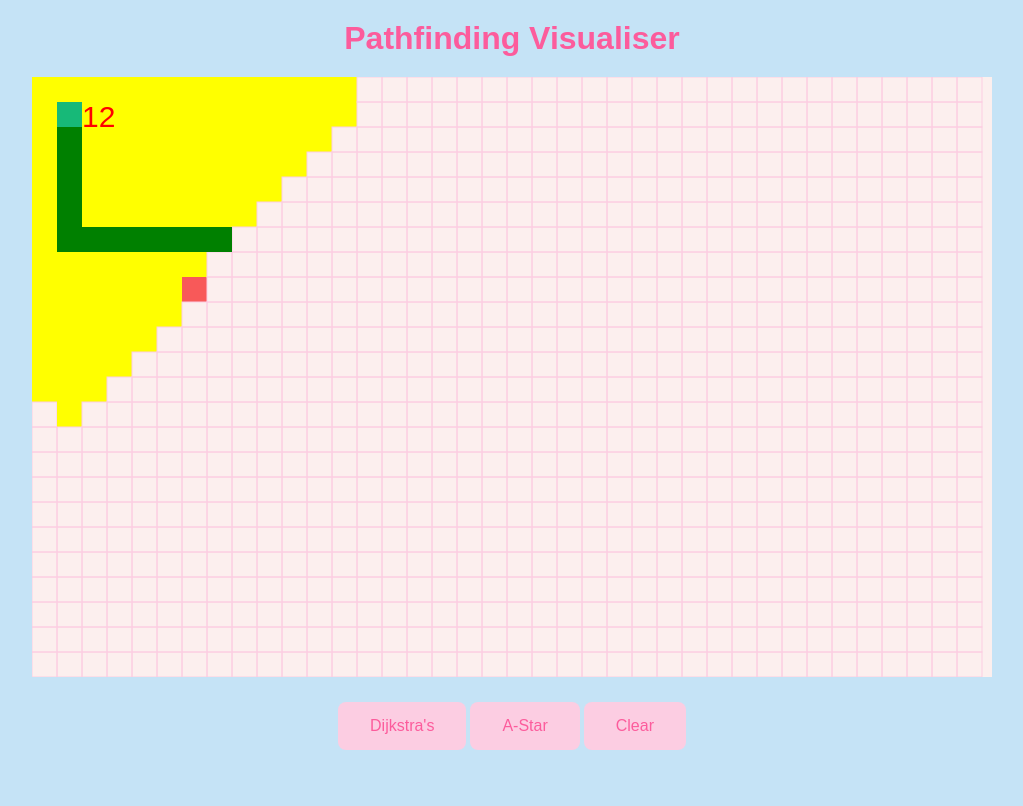
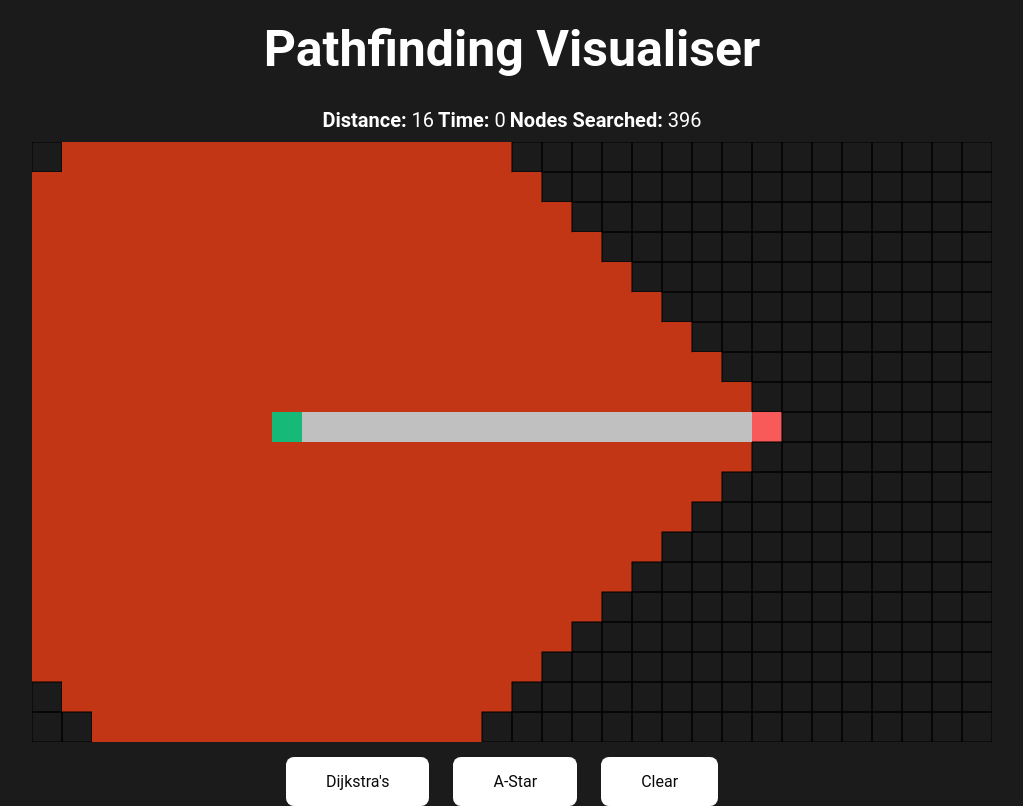
Before and after one commit to mark-strudwick/PathfindingVisualiser, a plain HTML site: page index.html in a window 1280 px wide. Both pictures are taken after a click on the button "Dijkstra's". Shown: the whole page, without its empty margins (128-1151 px from the left). Drawn offline with Linux system fonts and the light colour scheme.

Commit message:
Add files via upload

```diff
--- /dev/null
+++ b/clock.js
@@ -0,0 +1,10 @@
+function startClock() {
+    var startTime = new Date();
+    return startTime;
+}
+
+function stopClock(startTime) {
+    var elapsedTime = new Date() - startTime;
+    // Formats elapsedTime into seconds.milliseconds
+    return elapsedTime / 1000;
+}
--- a/grid.js
+++ b/grid.js
@@ -15,15 +15,21 @@ class Grid {
             this.grid[i] = [];
         }
 
+        // Creates start and finish node positions to be proportionate to canvas size
+        let startColumn = round(columns / 4);
+        let startRow = round(rows / 2) - 1;
+        let finishColumn = round(columns - (columns / 4));
+        let finishRow = round(rows / 2) - 1;
+
         for (let column = 0; column < this.columns; column++) {
             for (let row = 0; row < this.rows; row++) {
-                if (column == 1 && row == 1) {
+                if (column == startColumn && row == startRow) {
                     var isStart = true;
                 }
                 else {
                     var isStart = false;
                 }
-                if (column == 6 && row == 8) {
+                if (column == finishColumn && row == finishRow) {
                     var isFinish = true;
                 }
                 else {
@@ -45,23 +51,11 @@ class Grid {
 
     updateBoard() {
         if (mouse.down == true) {
-            /*if (this.grid[mouse.x][mouse.y.isStart] == true) {
-                while (mouse.down == true) {
-                    if (mouse.x !== changeX || mouse.y !== changeY) {
-                        console.log("ye")
-                    }
-                }
-            }*/
-            // check if mouse is in start
-            // check if mouse has moved to new node
-            // turn dx,dy start to false
-            // set x, y start to true
-
-            if (this.grid[mouse.dx][mouse.dy].isStart == true) {
-                this.grid[mouse.dx][mouse.dy].isStart = false;
+            if (this.grid[changeX][changeY].isStart == true) {
+                this.grid[changeX][changeY].isStart = false;
                 this.grid[mouse.x][mouse.y].isStart = true;
-            } else if (this.grid[mouse.dx][mouse.dy].isFinish == true) {
-                this.grid[mouse.dx][mouse.dy].isFinish = false;
+            } else if (this.grid[changeX][changeY].isFinish == true) {
+                this.grid[changeX][changeY].isFinish = false;
                 this.grid[mouse.x][mouse.y].isFinish = true;
             } else if (mouse.x !== changeX || mouse.y !== changeY) {
                 this.grid[mouse.x][mouse.y].clicked();
@@ -95,4 +89,17 @@ class Grid {
     setStartNodeDistance(distance) {
         this.getStartNode().distance = distance;
     }
+
+    // Clears any previous searches
+    resetGrid() {
+        for (let column = 0; column < this.columns; column++) {
+            for (let row = 0; row < this.rows; row++) {
+                this.grid[column][row].neighbours = [];
+                this.grid[column][row].previousNode = null;
+                this.grid[column][row].isVisited = false;
+                this.grid[column][row].distance = Infinity;
+
+            }
+        }
+    }
 }
--- a/index.html
+++ b/index.html
@@ -10,9 +10,18 @@
 
 <body>
     <h1>Pathfinding Visualiser</h1>
+    <div class="info">
+        <h2>Distance: </h2>
+        <div id="distance">0</div>
+        <h3>Time: </h3>
+        <div id="time">0.0</div>
+        <h4>Nodes Searched: </h4>
+        <div id="searched">0</div>
+    </div>
     <canvas id="canvas"></canvas>
     <script src="grid.js"></script>
     <script src="node.js"></script>
+    <script src="clock.js"></script>
     <script src="dijkstra.js"></script>
     <script src="astar.js"></script>
     <script src="script.js"></script>
--- a/node.js
+++ b/node.js
@@ -29,9 +29,9 @@ class Node {
         } else if (this.isFinish == true) {
             return "#f85959";
         } else if (this.isWall == true) {
-            return "black";
+            return "#ffffff";
         } else if (this.isVisited == true) {
-            return "yellow";
+            return "#c23616";
         }
     }
 
@@ -42,7 +42,7 @@ class Node {
         }
         else {
             ctx.lineWidth = 1;
-            ctx.strokeStyle = "#fccde2";
+            ctx.strokeStyle = "black";
             ctx.strokeRect(this.column * nodeSize, this.row * nodeSize, nodeSize, nodeSize);
         }
     }
@@ -78,6 +78,5 @@ class Node {
 
     clicked() {
         this.isWall = !this.isWall;
-        console.log(this.isWall);
     }
 }
--- a/script.js
+++ b/script.js
@@ -1,16 +1,16 @@
-const canvas = document.getElementById("canvas");
-const ctx = canvas.getContext("2d");
-
 const floor = Math.floor;
 const abs = Math.abs;
 const round = Math.round;
 
-canvas.width = window.innerWidth - (window.innerWidth / 4);
-canvas.height = window.innerHeight - (window.innerHeight / 4);
+const canvas = document.getElementById("canvas");
+const ctx = canvas.getContext("2d");
 
-const nodeSize = 25;
-const rows = round(canvas.height / nodeSize);
-const columns = round(canvas.width / nodeSize);
+const nodeSize = 30;
+const columns = round((window.innerWidth - (window.innerWidth / 4)) / nodeSize);
+const rows = round((window.innerHeight - (window.innerHeight / 4)) / nodeSize);
+
+canvas.width = columns * nodeSize;
+canvas.height = rows * nodeSize;
 
 const mouse = {
     x: undefined,
@@ -25,15 +25,24 @@ function getDistance(nodeA, nodeB) {
 }
 
 function drawDijkstra(grid) {
-    dijkstra(grid)
-    drawShortestPath(grid);
+    var startTime = startClock();
+    grid.resetGrid();
+    grid.drawGrid();
+    dijkstra(grid);
+    finishTime = stopClock(startTime);
+    drawShortestPath(grid, finishTime);
 }
 
 function drawAStar(grid) {
+    var startTime = startClock();
+    grid.resetGrid();
+    grid.drawGrid();
     aStar(grid);
-    drawShortestPath(grid);
+    var finishTime = stopClock(startTime);
+    drawShortestPath(grid, finishTime);
 }
 
+// Used to sort an array into decreasing distance values
 function sortNodesByDistance(unvisitedNodes) {
     unvisitedNodes.sort((nodeA, nodeB) => nodeA.distance - nodeB.distance)
 }
@@ -48,16 +57,30 @@ function getNodesInShortestPathOrder(finishNode) {
     return nodesInShortestPathOrder;
 }
 
-function drawShortestPath(board) {
-    const nodesInShortestPathOrder = getNodesInShortestPathOrder(board.getFinishNode());
+function drawShortestPath(grid, finishTime) {
+    const nodesInShortestPathOrder = getNodesInShortestPathOrder(grid.getFinishNode());
     for (let i = 1; i < nodesInShortestPathOrder.length - 1; i++) {
         node = nodesInShortestPathOrder[i]
-        ctx.fillStyle = "green";
-        ctx.fillRect(node.row * nodeSize, node.column * nodeSize, nodeSize, nodeSize);
+        ctx.fillStyle = "#C0C0C0";
+        ctx.fillRect(node.column * nodeSize, node.row * nodeSize, nodeSize, nodeSize);
     }
-    ctx.fillStyle = "red";
-    ctx.font = "30px Arial";
-    ctx.fillText(nodesInShortestPathOrder.length - 1, 50, 50);
+
+    // Displays the distance
+    document.getElementById("distance").innerHTML = nodesInShortestPathOrder.length - 1;
+    // Displays the time taken
+    document.getElementById("time").innerHTML = finishTime;
+
+    nodesSearched = 0
+    for (let column = 0; column < grid.columns; column++) {
+        for (let row = 0; row < grid.rows; row++) {
+            if (grid.grid[column][row].isVisited == true) {
+                nodesSearched += 1
+            }
+        }
+    }
+
+    // Displays the amount of nodes searched
+    document.getElementById("searched").innerHTML = nodesSearched;
 }
 
 function setMouse(e) {
--- a/styles.css
+++ b/styles.css
@@ -3,34 +3,55 @@
     padding: 0;
 }
 #canvas {
-
     padding: 0;
     margin: auto;
     display: block;
-    background-color: #fcefee;
+    background-color: #1b1b1b;
 }
 body {
     margin: 0;
-    background-color:#c5e3f6;
+    background-color:#1b1b1b;
 }
 body > h1 {
     text-align: center;
-    font-family: Asap, sans-serif;
-    color: #fc5c9c;
+    font-family: Roboto, sans-serif;
+    color: #ffffff;
     padding: 20px 0px;
+    font-size: 50px;
+}
+.info {
+    color: #ffffff;
+    font-family: Roboto, sans-serif;
+    text-align: center;
+    padding: 10px;
+}
+h2,h3,h4,#distance,#time,#searched {
+    display: inline;
+    font-size: 20px;
 }
 .button {
-    background-color: #fccde2; /* Green */
+    background-color: #ffffff;
     border: none;
     border-radius: 8px;
-    color: #fc5c9c;
-    padding: 15px 32px;
+    color: #090909;
+    padding: 15px 40px;
+    margin-right: 20px;
     text-decoration: none;
-
+    font-family: Roboto, sans-serif;
     font-size: 16px;
   }
-.buttons {
+  .button:hover{
+    background-color: #c23616;
+    color: #ffffff;
+    cursor: pointer;
+}
+  .buttons {
     text-align: center;
-    padding-top: 25px;
+    padding-top: 15px;
 }
+
+::selection {
+    background: #c23616;
+}
+
 /*#c5e3f6 (blue), #fc5c9c (darkpink), #fccde2 (lightpink), #fcefee (cream)*/
```
